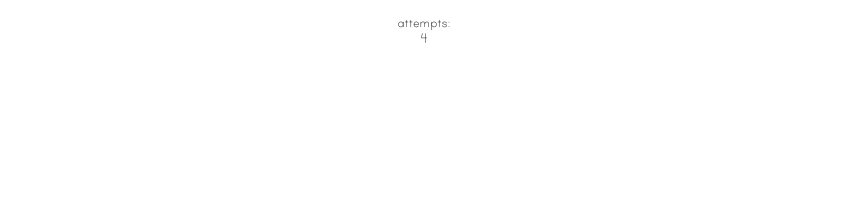
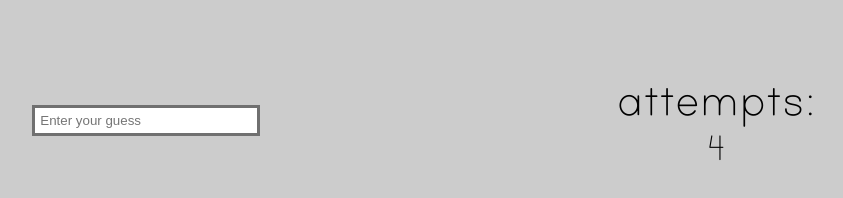
Before and after one commit to MohammadAlAgha/hangman-game, a plain HTML site: page index.html in a window 1280 px wide. Shown: the whole page, without its empty margins (216-1059 px from the left). Drawn offline with Linux system fonts and the light colour scheme.

Commit message:
Styled the structure

```diff
--- a/index.html
+++ b/index.html
@@ -10,9 +10,11 @@
   <body>
     <div class="page">
       <div class="header">
-        <input type="text" name="" id="answer" />
-        <div class="attempts">attempts:</div>
-        <div class="try" id="try">4</div>
+        <input type="text" name="" id="answer" placeholder="Enter your guess" />
+        <div>
+          <div class="attempts">attempts:</div>
+          <div class="try" id="try">4</div>
+        </div>
       </div>
       <div class="word"></div>
     </div>
--- a/styles.css
+++ b/styles.css
@@ -12,16 +12,34 @@
 
 body {
   font-family: all;
+  background-color: rgb(204, 204, 204);
 }
 
 .header {
+  height: 30vh;
   display: flex;
-  flex-direction: column;
-  justify-content: space-between;
+  flex-direction: row;
+  justify-content: space-around;
   align-items: center;
 }
 
 .page {
   height: 100vh;
-  width: 100vw;
+  margin: 0 70px;
 }
+
+.attempts {
+  font-size: 60px;
+}
+
+input {
+  width: 20%;
+  padding: 5px;
+  border: rgb(112, 112, 112) 3px solid;
+}
+
+.try {
+  display: flex;
+  justify-content: center;
+  font-size: 40px;
+}
```
